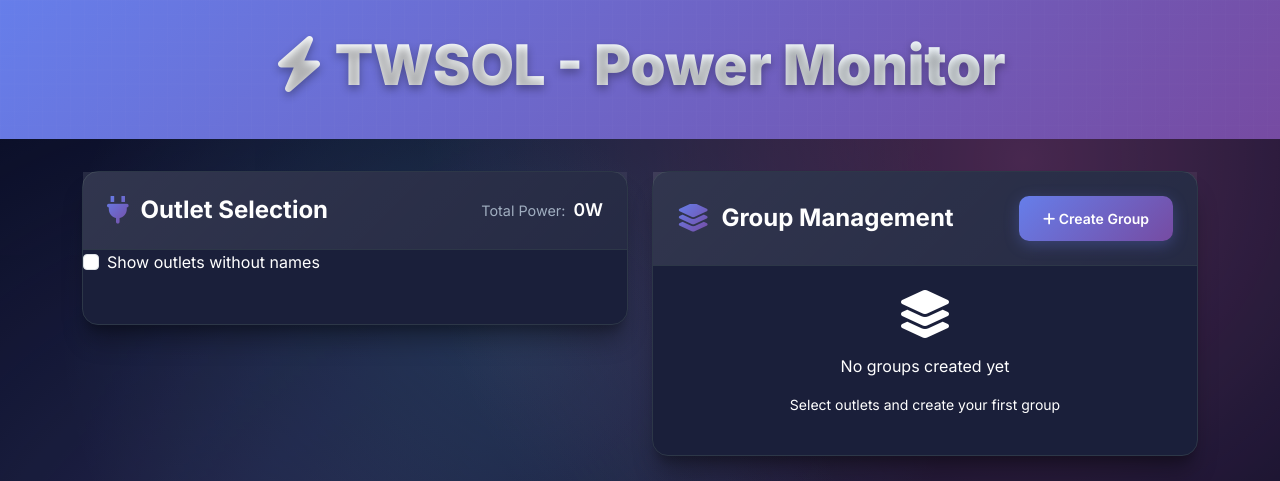
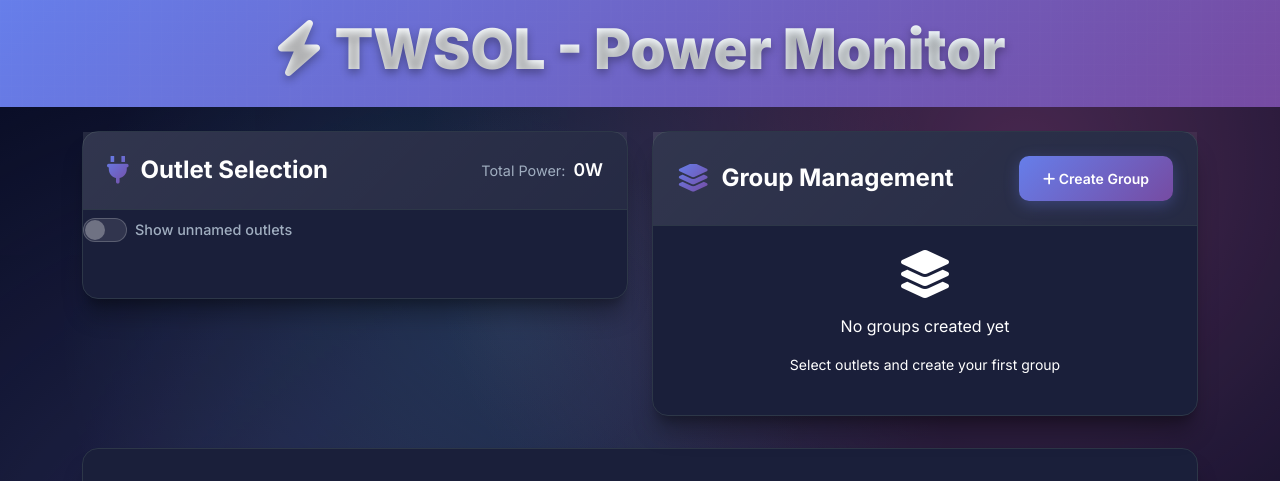
Before and after one commit to TWSOLLTD/PDU, a Flask app: page / in a window 1280 px wide. Shown: the top 481 px of the page. Run offline with Flask 3, Linux system fonts and the light colour scheme; data that the repository does not hold is empty; some libraries are stand-ins or nearby versions.

Commit message:
ui cahnges

```diff
--- a/templates/index.html
+++ b/templates/index.html
@@ -74,8 +74,8 @@
         /* Header */
         .header {
             background: var(--primary-gradient);
-            padding: 2rem 0;
-            margin-bottom: 2rem;
+            padding: 1rem 0;
+            margin-bottom: 1.5rem;
             position: relative;
             overflow: hidden;
         }
@@ -156,6 +156,75 @@
             color: var(--accent-color);
             font-weight: 600;
             font-size: 1.1rem;
+        }
+
+        /* Toggle Switch */
+        .filter-controls {
+            display: flex;
+            justify-content: flex-start;
+            align-items: center;
+        }
+
+        .toggle-switch {
+            position: relative;
+            display: inline-flex;
+            align-items: center;
+            gap: 0.75rem;
+        }
+
+        .toggle-input {
+            position: absolute;
+            opacity: 0;
+            width: 0;
+            height: 0;
+        }
+
+        .toggle-label {
+            display: flex;
+            align-items: center;
+            cursor: pointer;
+            padding: 0.5rem 0;
+        }
+
+        .toggle-label::before {
+            content: '';
+            width: 44px;
+            height: 24px;
+            background: rgba(255, 255, 255, 0.1);
+            border-radius: 12px;
+            position: relative;
+            transition: all 0.3s ease;
+            border: 1px solid rgba(255, 255, 255, 0.2);
+        }
+
+        .toggle-label::after {
+            content: '';
+            width: 20px;
+            height: 20px;
+            background: rgba(255, 255, 255, 0.3);
+            border-radius: 50%;
+            position: absolute;
+            left: 2px;
+            top: 50%;
+            transform: translateY(-50%);
+            transition: all 0.3s ease;
+        }
+
+        .toggle-input:checked + .toggle-label::before {
+            background: var(--accent-color);
+            border-color: var(--accent-color);
+        }
+
+        .toggle-input:checked + .toggle-label::after {
+            background: white;
+            transform: translateY(-50%) translateX(20px);
+        }
+
+        .toggle-text {
+            color: var(--text-secondary);
+            font-size: 0.9rem;
+            font-weight: 500;
+            margin-left: 0.5rem;
         }
 
         .card-title {
@@ -531,14 +600,14 @@
                         </div>
             </div>
                     <div class="card-body">
-                        <div class="d-flex justify-content-between align-items-center mb-3">
-                            <div class="form-check">
-                                <input class="form-check-input" type="checkbox" id="showUnnamedOutlets">
-                                <label class="form-check-label" for="showUnnamedOutlets">
-                                    Show outlets without names
+                        <div class="filter-controls mb-3">
+                            <div class="toggle-switch">
+                                <input type="checkbox" id="showUnnamedOutlets" class="toggle-input">
+                                <label for="showUnnamedOutlets" class="toggle-label">
+                                    <span class="toggle-text">Show unnamed outlets</span>
                                 </label>
-                    </div>
-                </div>
+                            </div>
+                        </div>
                         <div class="outlet-list" id="outletList">
                             <div class="loading">
                                 <div class="spinner"></div>
```
